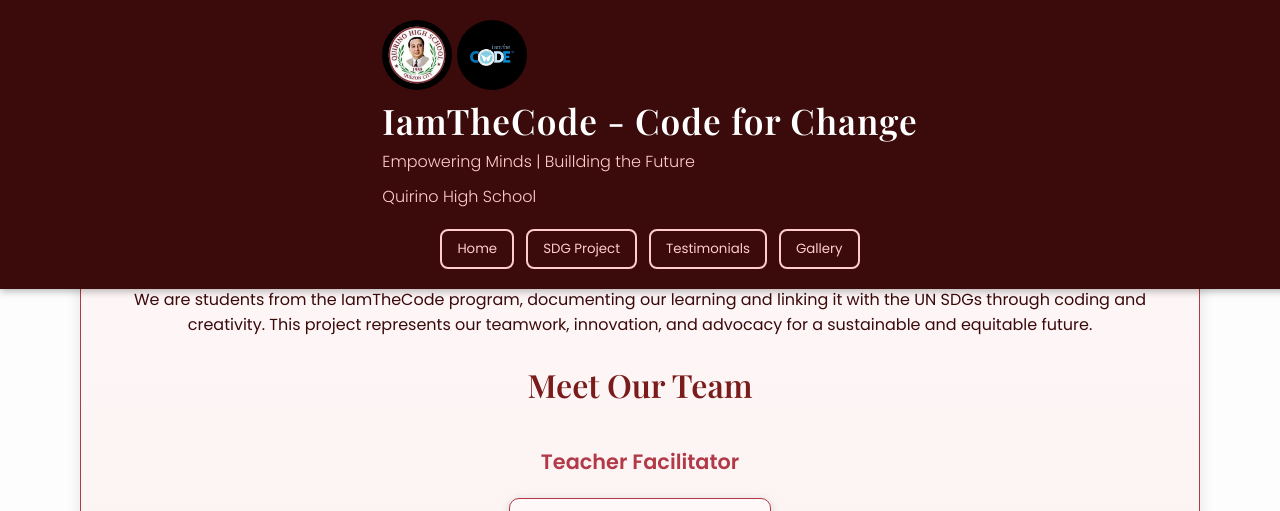
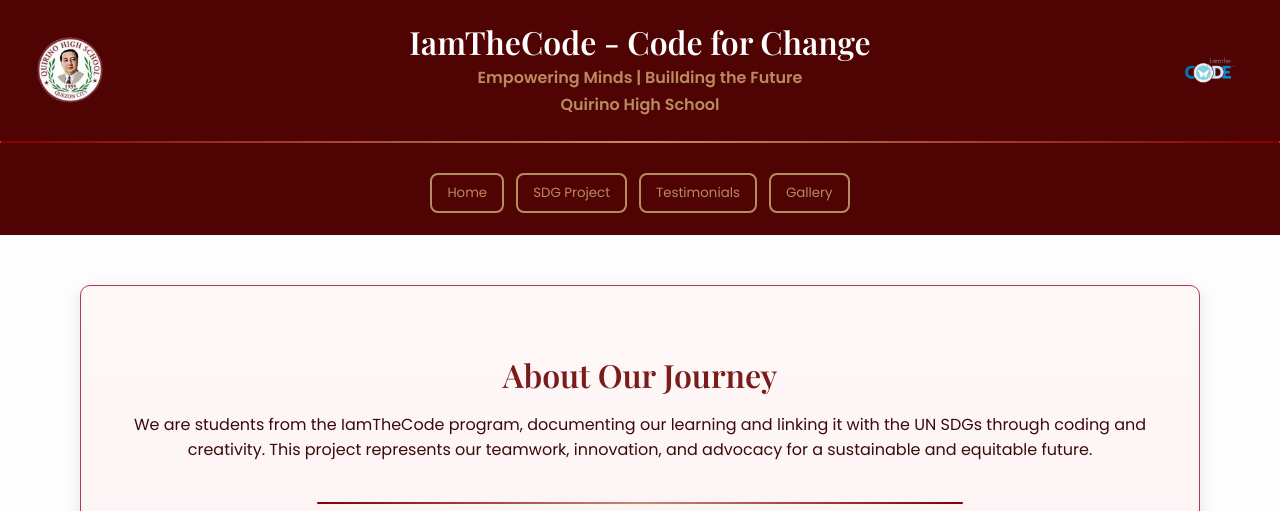
Before and after one commit to arcillasnathalie20/SampleIamTheCode, a plain HTML site: page index.html in a window 1280 px wide. Shown: the top 511 px of the page. Drawn offline with nearby package versions, Linux system fonts and the light colour scheme.

Commit message:
Add files via upload

```diff
--- a/index.html
+++ b/index.html
@@ -12,21 +12,23 @@
   <!-- HEADER -->
   <header>
     <div class="header-container">
-      <img src="QHS-logo.jpg" alt="School Logo" class="logo">
-      <img src="iamthecode-logo.jpg" alt="IamTheCode Logo" class="logo">
+    <img src="QHS-logo.png" alt="School Logo" class="logo-left">
       <div class="header-text">
         <h1>IamTheCode - Code for Change</h1>
         <h2 class="subtitle">Empowering Minds | Buillding the Future</h2>
         <h2 class="subtitle">Quirino High School</h2>
       </div>
+    <img src="iamthecode-logo.png" alt="IamTheCode Logo" class="logo-right">
     </div>
-
+    <div class="divider-line"></div>
+    <div class="nav-container">
     <nav>
-      <button onclick="showSection('home')">Home</button>
-      <button onclick="showSection('sdg')">SDG Project</button>
-      <button onclick="showSection('testimonials')">Testimonials</button>
-      <button onclick="showSection('gallery')">Gallery</button>
-    </nav>
+        <button onclick="showSection('home')">Home</button>
+        <button onclick="showSection('sdg')">SDG Project</button>
+        <button onclick="showSection('testimonials')">Testimonials</button>
+        <button onclick="showSection('gallery')">Gallery</button>
+      </nav>
+    </div>
   </header>
 
   <!-- MAIN CONTENT -->
@@ -36,6 +38,8 @@
       <div class="divider">
         <h2>About Our Journey</h2>
         <p>We are students from the IamTheCode program, documenting our learning and linking it with the UN SDGs through coding and creativity. This project represents our teamwork, innovation, and advocacy for a sustainable and equitable future.</p>
+
+      <div class="divider-line2"></div>
 
         <h2>Meet Our Team</h2>
 
@@ -133,6 +137,8 @@
     </div>
   </div>
 
+  <div class="divider-line2"></div>
+
   <!-- VIDEO PART -->
   <div class="gallery-video">
     <h3>Our Journey Video</h3>
--- a/style.css
+++ b/style.css
@@ -15,60 +15,82 @@ body {
   padding: 40px 20px;
   box-shadow: 0 4px 15px rgba(0,0,0,0.1);
 }
-
-/* HEADER */
-header {
-  position: fixed;
-  top: 0;
-  width: 100%;
-  background: #3b0a0a;
-  color: #fff;
+.nav-container {
+  position: relative;
   display: flex;
-  flex-direction: column;
   align-items: center;
-  padding: 20px 10px;
-  z-index: 1000;
-  box-shadow: 0 2px 8px rgba(0,0,0,0.3);
+  justify-content: center; /* centers the header text */
+  padding: 20px 0;
+  background-color: #500303;
+  border-bottom: 2px solid #500303;
 }
 
-/* LOGO GROUP ON THE LEFT */
-.logo-group {
+.divider-line {
+  height: 2px;
+  width: 100%;
+  background: linear-gradient(to right, maroon, #c58a6a, maroon);
+  border-radius: 2px;
+}
+
+.divider-line2 {
+  height: 2px;
+  width: 60%;
+  background: linear-gradient(to right, maroon, #c58a6a, maroon);
+  margin: 40px auto;
+  border-radius: 2px;
+}
+
+/* HEADER CONTAINER */
+.header-container {
+  position: relative;
+  display: flex;
+  align-items: center;
+  justify-content: center; /* centers the header text */
+  padding: 20px 0;
+  background-color: #500303;
+  border-bottom: 2px solid #500303;
+}
+
+/* LEFT LOGO */
+.logo-left {
   position: absolute;
   left: 30px;
-  display: flex;
-  align-items: center;
-  gap: 15px;
+  top: 50%;
+  transform: translateY(-50%);
+  width: 80px;
+  height: 80px;
+  border-radius: 50%;
+  object-fit: cover;
 }
 
-/* LOGO STYLE */
-.logo {
-  width: 70px;
-  height: 70px;
+/* RIGHT LOGO */
+.logo-right {
+  position: absolute;
+  right: 30px;
+  top: 50%;
+  transform: translateY(-50%);
+  width: 80px;
+  height: 80px;
   border-radius: 50%;
   object-fit: cover;
-  transition: transform 0.3s ease;
 }
 
-.logo:hover {
-  transform: scale(1.05);
-}
-
-.title-container {
+/* CENTERED HEADER TEXT */
+.header-text {
   text-align: center;
 }
 
-header h1 {
+.header-text h1 {
   font-family: 'Playfair Display', serif;
-  font-size: 2.2em;
+  color: rgb(255, 254, 254);
+  font-size: 2rem;
   margin: 0;
-  letter-spacing: 1px;
 }
 
-.subtitle {
-  font-size: 1em;
-  font-weight: 300;
-  color: #ffcccc;
-  margin: 5px 0 10px;
+.header-text .subtitle {
+  color: #b88a60;
+  font-size: 1rem;
+  margin: 2px;
 }
 
 /* NAVIGATION */
@@ -81,8 +103,8 @@ nav {
 
 nav button {
   background: transparent;
-  border: 2px solid #ffcccc;
-  color: #ffcccc;
+  border: 2px solid #b88a60;
+  color: #b88a60;
   border-radius: 8px;
   padding: 8px 15px;
   cursor: pointer;
@@ -92,13 +114,33 @@ nav button {
 }
 
 nav button:hover {
-  background: #ffcccc;
-  color: #3b0a0a;
+  background: #b88a60;
+  color: #f7f2f2;
+}
+
+/* RESPONSIVE DESIGN */
+@media (max-width: 768px) {
+  .logo-group {
+    left: 15px;
+  }
+
+  .logo {
+    width: 55px;
+    height: 55px;
+  }
+
+  .header-text h1 {
+    font-size: 1.6rem;
+  }
+
+  .header-text .subtitle {
+    font-size: 0.9rem;
+  }
 }
 
 /* MAIN CONTENT */
 main {
-  margin-top: 140px;
+  margin-top: 30px;
   padding: 20px 80px;
   text-align: center;
 }
@@ -299,7 +341,7 @@ footer {
   color: #ffcccc;
   text-align: center;
   padding: 20px 10px;
-  margin-top: 60px;
+  margin-top: 40px;
   font-size: 0.9em;
 }
 
```
Also changed, not shown: QHS-logo.png (added), iamthecode-logo.png (added).
